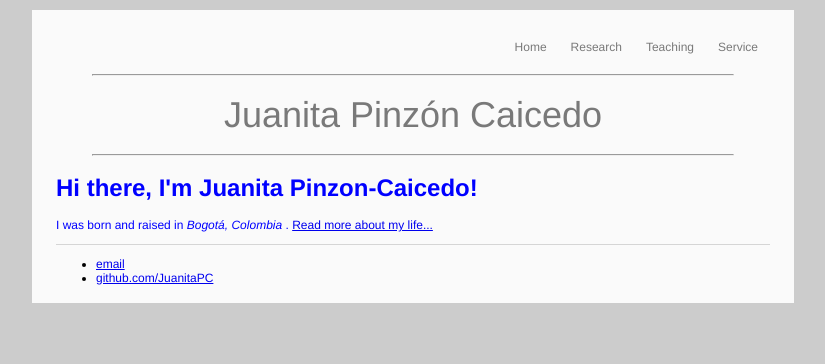
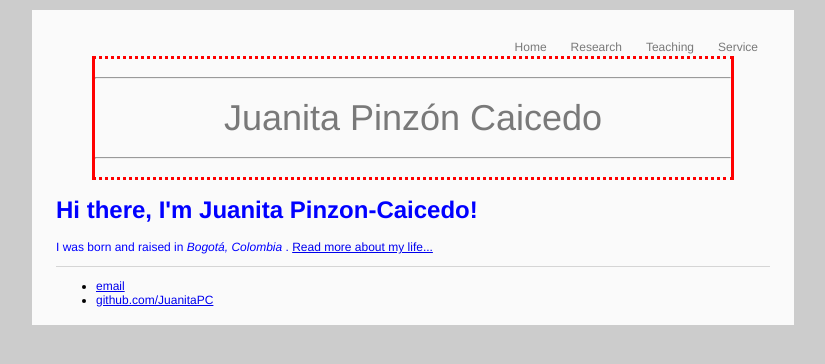
Before and after one commit to JuanitaPC/JuanitaPC.github.io, a Jekyll site: the page built from index.html, in a window 1280 px wide. Shown: the top 364 px of the page, without its empty margins (227-1052 px from the left). Built offline with Jekyll 4.4.1, drawn with Linux system fonts in a browser that asks for light colours.

Commit message:
Update main.css

```diff
--- a/css/main.css
+++ b/css/main.css
@@ -35,6 +35,12 @@
 	margin-left: 1.5em;
 	font-size: 3em;
 	color: rgb(121, 121, 121);
+	border-top-style: dotted;
+	border-right-style: solid;
+	border-bottom-style: dotted;
+	border-left-style: solid;
+	border-width: 0.1em;
+	border-color: red;
 }
 footer {
 	margin-right: 1.5em;
```
